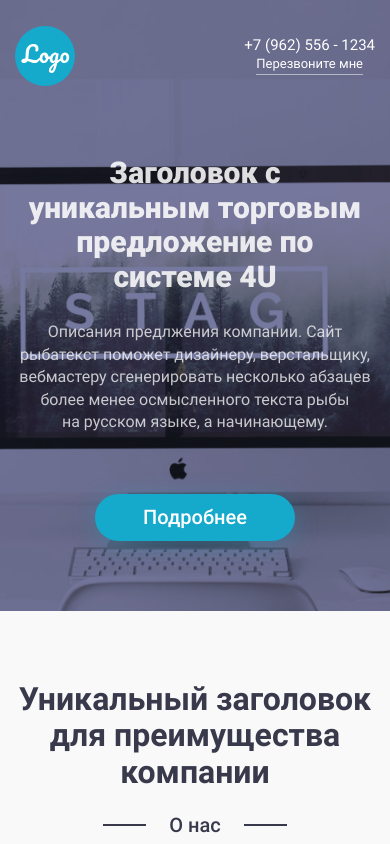
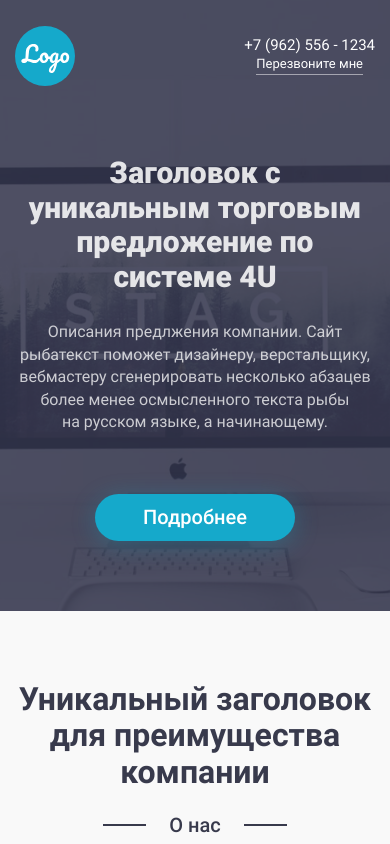
Before and after one commit to AndreiSakharevish/template, a plain HTML site: page index.html in a window 390 px wide. Shown: the top 844 px of the page. Drawn offline with Linux system fonts and the light colour scheme.

Commit message:
добавил секцию page

```diff
--- a/css/header.css
+++ b/css/header.css
@@ -1,51 +1,44 @@
+.wrapper {
+  background: url('../img/stag-office-mockup.png') 50% /cover no-repeat;
+  position: relative;
+}
+
 .header {
   padding-top: 40px;
-  padding-bottom: 120px;
-  background: rgba(47, 50, 75, 0.85) url('../img/stag-office-mockup.png') 50% /cover no-repeat;
-  background-blend-mode: overlay;
+  padding-bottom: 60px;
+}
+
+.wrapper:after {
+  content: '';
+  background-color: rgba(47, 50, 75, 0.85);
+  display: block;
+  position: absolute;
+  width: 100%;
+  height: 100%;
+  top: 0;
+  left: 0;
+  z-index: 1;
 }
 
 .info {
   display: flex;
   justify-content: space-between;
   align-items: center;
-  margin-bottom: 120px;
-}
-
-.header__info {
-  margin-bottom: 120px;
 }
 
 .info__logo {
   width: 68px;
   height: 68px;
   object-fit: cover;
+  z-index: 2;
 }
 
-/* .header__logo {
-  font-family: 'Pacifico', sans-serif;
-  font-weight: 400;
-  font-size: 25px;
-  position: relative;
-  width: 68px;
-  height: 68px;
-  border-radius: 50%;
-  background-color: var(--blue-color);
-}
-
-.header__logo::before {
-  content: "Logo";
-  position: absolute;
-  top: 25%;
-  left: 8px;
-} */
-
-/* ----------------------------- */
 .info__phone {
   display: flex;
   flex-direction: column;
   align-items: center;
   row-gap: 3px;
+  z-index: 2;
 }
 
 .info__number {
@@ -69,50 +62,12 @@
   margin-top: 2px;
 }
 
-/* ---------------------- */
-.header__content {
-  display: flex;
-  flex-direction: column;
-  align-items: center;
-  max-width: 960px;
-  margin: 0 auto;
-  text-align: center;
-}
-
-.header__title {
-  font-weight: 900;
-  font-size: 52px;
-  color: rgba(255, 255, 255, 0.86);
-  margin-bottom: 35px;
-}
-
-.header__text {
-  line-height: 1.40625;
-  color: rgba(255, 255, 255, 0.75);
-  margin-bottom: 90px;
-}
-
-.header__button {
-  display: block;
-  font-weight: 500;
-  font-size: 20px;
-  text-align: center;
-  box-shadow: 0 4px 25px 0 rgba(21, 169, 203, 0.3);
-  background: #15a9cb;
-  padding: 12px 48px;
-  border-radius: 50px;
-
-}
 
 /* ----------media--------- */
 @media (max-width: 1024px) {
   .header {
     padding-top: 26px;
-    padding-bottom: 70px;
-  }
-
-  .info {
-    margin-bottom: 70px;
+    padding-bottom: 35px;
   }
 
   .info__logo {
@@ -131,46 +86,13 @@
   .info__link {
     font-size: 13px;
   }
-
-  .header__content {
-    max-width: 780px;
-  }
-
-  .header__title {
-    font-size: 40px;
-    margin-bottom: 27px;
-  }
-
-  .header__text {
-    font-size: 18px;
-    margin-bottom: 60px;
-  }
-}
-
-/* ------------------------------------- */
-@media (max-width: 660px) {
-  .header__content {
-    max-width: 500px;
-  }
-
-  .header__title {
-    font-size: 30px;
-  }
-
-  .header__text {
-    font-size: 16px;
-  }
 }
 
 /* ----------------------------------------------- */
 @media (max-width: 350px) {
   .header {
     padding-top: 15px;
-    padding-bottom: 65px;
-  }
-
-  .info {
-    margin-bottom: 65px;
+    padding-bottom: 35px;
   }
 
   .info__logo {
@@ -190,23 +112,4 @@
   .info__span {
     display: none;
   }
-
-  .header__content {
-    max-width: 290px;
-  }
-
-  .header__title {
-    font-size: 20px;
-    margin-bottom: 23px;
-  }
-
-  .header__text {
-    font-size: 14px;
-    margin-bottom: 19px;
-  }
-
-  .header__button {
-    font-size: 16px;
-    padding: 9px 38px;
-  }
 }
--- /dev/null
+++ b/css/page.css
@@ -0,0 +1,105 @@
+.page {
+  padding-top: 60px;
+  padding-bottom: 120px;
+}
+
+.page__content {
+  display: flex;
+  flex-direction: column;
+  align-items: center;
+  max-width: 960px;
+  margin: 0 auto;
+  text-align: center;
+}
+
+.page__title {
+  font-weight: 900;
+  font-size: 52px;
+  color: rgba(255, 255, 255, 0.86);
+  margin-bottom: 35px;
+}
+
+.page__text {
+  line-height: 1.40625;
+  color: rgba(255, 255, 255, 0.75);
+  margin-bottom: 90px;
+}
+
+.page__button {
+  display: block;
+  font-weight: 500;
+  font-size: 20px;
+  text-align: center;
+  box-shadow: 0 4px 25px 0 rgba(21, 169, 203, 0.3);
+  background: #15a9cb;
+  padding: 12px 48px;
+  border-radius: 50px;
+}
+
+.page__title,
+.page__text,
+.page__button {
+  z-index: 2;
+}
+
+/* ----------media--------- */
+@media (max-width: 1024px) {
+  .page {
+    padding-top: 35px;
+    padding-bottom: 70px;
+  }
+
+  .page__content {
+    max-width: 780px;
+  }
+
+  .page__title {
+    font-size: 40px;
+    margin-bottom: 27px;
+  }
+
+  .page__text {
+    font-size: 18px;
+    margin-bottom: 60px;
+  }
+}
+
+@media (max-width: 660px) {
+  .page__content {
+    max-width: 500px;
+  }
+
+  .page__title {
+    font-size: 30px;
+  }
+
+  .page__text {
+    font-size: 16px;
+  }
+}
+
+@media (max-width: 350px) {
+  .page {
+    padding-top: 30px;
+    padding-bottom: 65px;
+  }
+
+  .page__content {
+    max-width: 290px;
+  }
+
+  .page__title {
+    font-size: 20px;
+    margin-bottom: 23px;
+  }
+
+  .page__text {
+    font-size: 14px;
+    margin-bottom: 19px;
+  }
+
+  .page__button {
+    font-size: 16px;
+    padding: 9px 38px;
+  }
+}
--- a/css/style.css
+++ b/css/style.css
@@ -2,6 +2,7 @@
 @import "var.css";
 @import "normalize.css";
 @import "global.css";
+@import "page.css";
 @import "header.css";
 @import "advantages.css";
 @import "contacts.css";
--- a/index.html
+++ b/index.html
@@ -12,6 +12,7 @@
     <title>template</title>
   </head>
   <body>
+    <div class="wrapper">
     <header class="header">
       <div class="container">
         <div class="header__info info">
@@ -22,17 +23,22 @@
             <a class="info__link" href="tel:79625561234"><span class="info__span">Перезвоните мне</span></a>
           </div>
         </div>
+      </div>
+      </header>
 
-        <div class="header__content">
-          <h1 class="header__title">Заголовок c уникальным торговым предложение по системе 4U</h1>
-          <p class="header__text">
-            Описания предлжения компании. Сайт рыбатекст поможет дизайнеру, верстальщику, вебмастеру сгенерировать несколько абзацев более менее осмысленного текста рыбы на&nbsp;русском языке, а
-            начинающему.
-          </p>
-          <a class="header__button" href="#">Подробнее</a>
+      <section class="page">
+        <div class="container">
+          <div class="page__content">
+            <h1 class="page__title">Заголовок c уникальным торговым предложение по системе 4U</h1>
+            <p class="page__text">
+              Описания предлжения компании. Сайт рыбатекст поможет дизайнеру, верстальщику, вебмастеру сгенерировать несколько абзацев более менее осмысленного текста рыбы на&nbsp;русском языке, а
+              начинающему.
+            </p>
+            <a class="page__button" href="#">Подробнее</a>
+          </div>
         </div>
-      </div>
-    </header>
+      </section>
+    </div>
 
     <section class="advantages">
       <div class="container">
```
